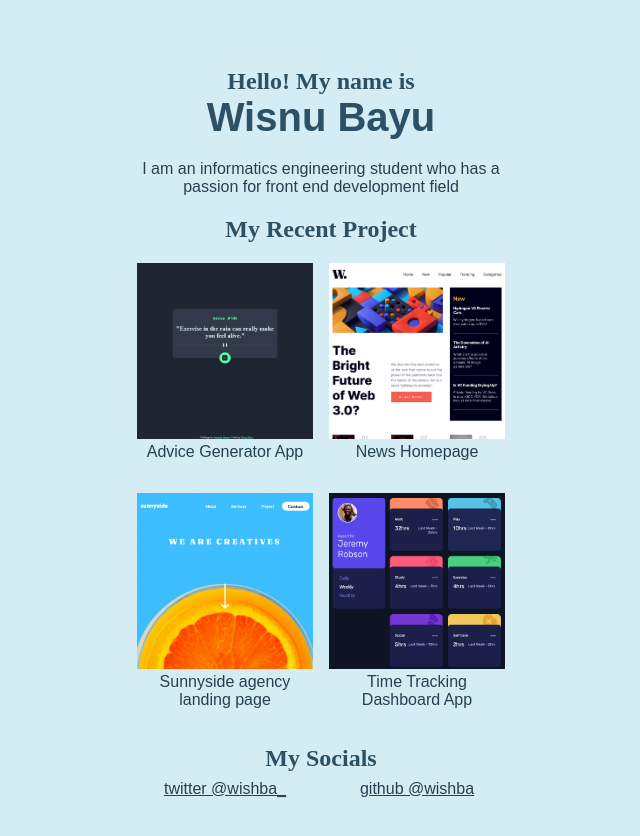
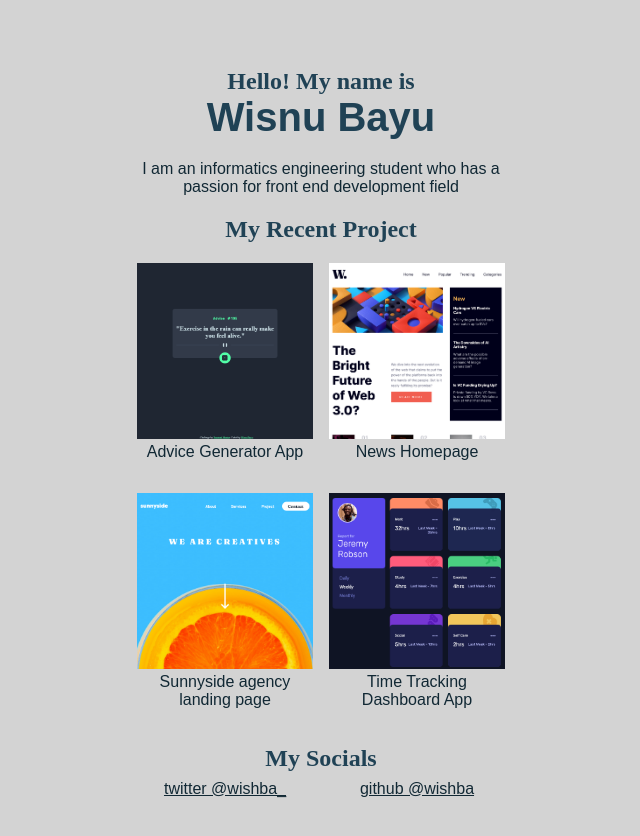
Before and after one commit to wishba/wishba.github.io, a React (Vite) app: page / in a window 1280 px wide. Shown: the top 836 px of the page, without its empty margins (319-959 px from the left). Built offline with nearby package versions, Linux system fonts and the light colour scheme; a web font is replaced by a local one.

Commit message:
change bg

```diff
--- a/src/index.css
+++ b/src/index.css
@@ -16,13 +16,13 @@ body {
   margin: 0;
   padding: 0;
   text-align: center;
-  color: #2c5064;
-  background-color: #d4edf4;
+  background-color: #d3d3d3;
 }
 
 h1,
 h2 {
   font-family: 'Radley', serif;
+  color: #204255;
 }
 
 h1 span {
@@ -32,8 +32,8 @@ h1 span {
 
 p,
 a {
-  color: #224152;
   font-family: 'Arsenal', sans-serif;
+  color: #112834;
 }
 
 a:hover {
```
Also changed, not shown: 1 other file (tests, documents, lock files or other folders).
